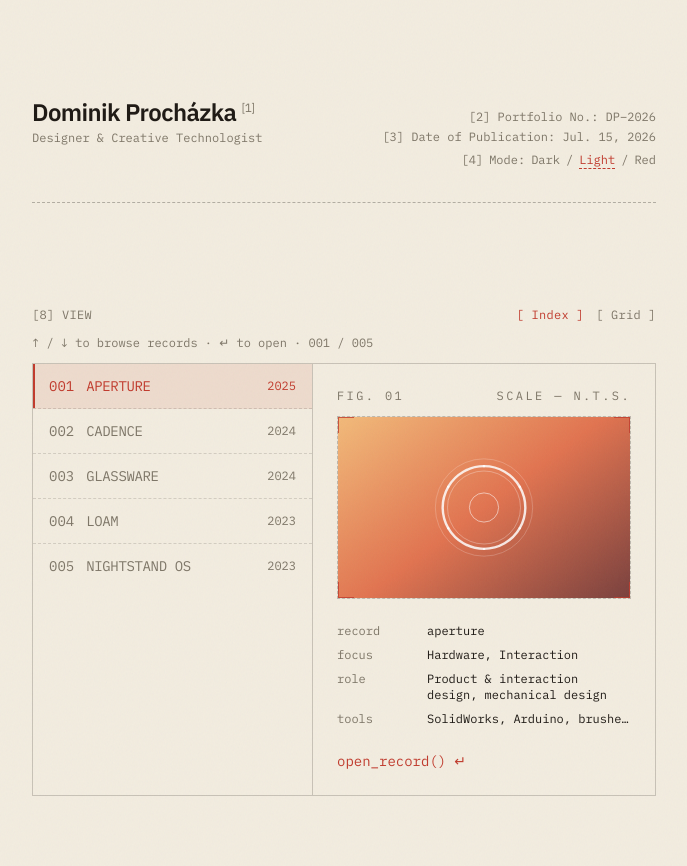
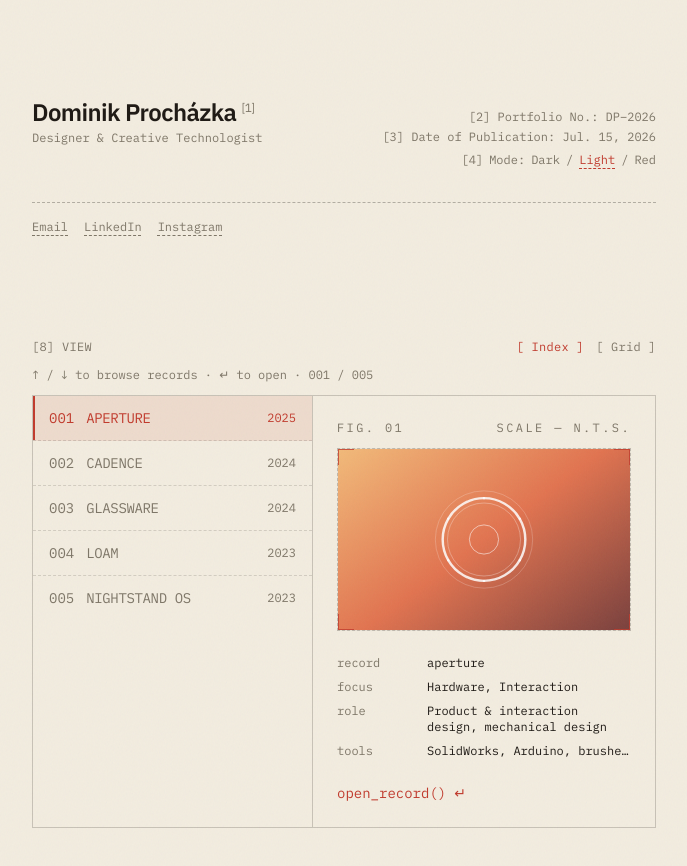
Before and after one commit to domproch/dominik-portfolio, a Next.js app: page / in a window 1280 px wide. Shown: the top 866 px of the page, without its empty margins (296-983 px from the left). Built offline with nearby package versions, Linux system fonts and the light colour scheme.

Commit message:
Add contact links to hero divider line; fix red theme muted text to pure black for contrast

```diff
--- a/src/app/globals.css
+++ b/src/app/globals.css
@@ -18,7 +18,7 @@
   --background: #b31c1c;
   --foreground: #050505;
   --accent: #ffffff;
-  --muted: #6b2020;
+  --muted: #000000;
 }
 
 @theme inline {
--- a/src/app/page.tsx
+++ b/src/app/page.tsx
@@ -1,6 +1,12 @@
 import ProjectExplorer from "@/components/ProjectExplorer";
 import ThemeToggle from "@/components/ThemeToggle";
 import { projects } from "@/lib/projects";
+
+const socials = [
+  { label: "Email", href: "mailto:hello@dominikprochazka.com" },
+  { label: "LinkedIn", href: "https://www.linkedin.com/" },
+  { label: "Instagram", href: "https://www.instagram.com/" },
+];
 
 export default function Home() {
   return (
@@ -34,7 +40,23 @@ export default function Home() {
             </div>
           </div>
 
-          <div className="my-4 border-t border-dashed border-foreground/30" />
+          <div className="my-4 flex flex-wrap items-center gap-x-4 gap-y-2 border-t border-dashed border-foreground/30 pt-4 font-mono text-xs text-muted">
+            {socials.map((social) => (
+              <a
+                key={social.label}
+                href={social.href}
+                target={social.href.startsWith("http") ? "_blank" : undefined}
+                rel={
+                  social.href.startsWith("http")
+                    ? "noopener noreferrer"
+                    : undefined
+                }
+                className="underline decoration-dashed underline-offset-4 transition-colors hover:text-foreground"
+              >
+                {social.label}
+              </a>
+            ))}
+          </div>
 
           {/*
           <p className="mt-4 text-lg font-medium tracking-tight sm:text-xl">
```
